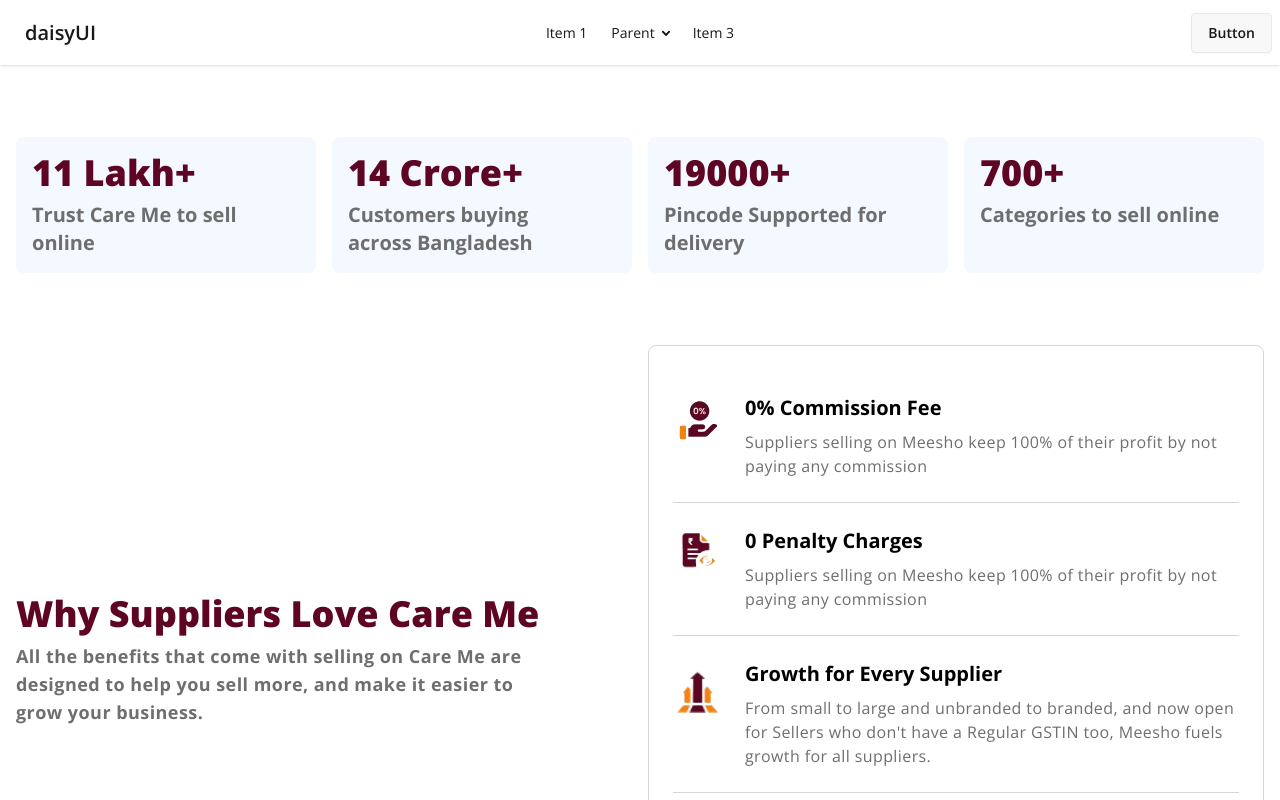
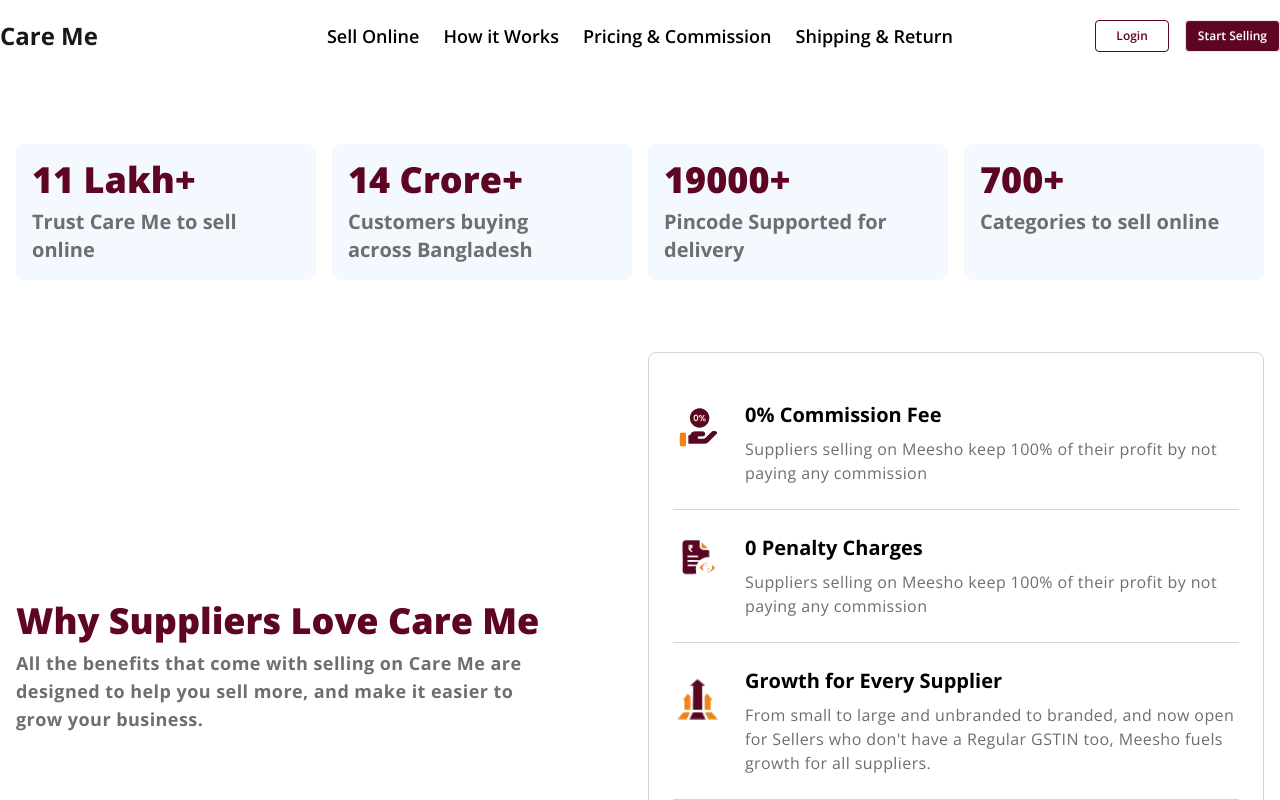
Before and after one commit to Najmul-Shaon/CareMe, a React (Vite) app: page / in a window 1280 px wide. Shown: the top 800 px of the page. Built offline with nearby package versions, Linux system fonts and the light colour scheme.

Commit message:
add menu on navbar

```diff
--- /dev/null
+++ b/src/components/Banner.jsx
@@ -0,0 +1,55 @@
+// import p_man from "../assets/p_man2.png";
+
+// const Banner = () => {
+//   return (
+//     <div className="bg-bannerPrimaryColor">
+//       <div className="grid grid-cols-1 md:grid-cols-2">
+//         {/* Left side - text content */}
+//         <div className="max-w-screen-xl mx-auto px-4 lg:px-0 w-full flex items-center">
+//           <div className="space-y-5">
+//             <h3 className="text-4xl font-extrabold text-textHeadingColor leading-11">
+//               Sell online to 14 Cr+ customers at{" "}
+//               <span className="text-primaryColor">0% Commission</span>
+//             </h3>
+//             <p>
+//               Become a Care Me seller and grow your business across Bangladesh{" "}
+//               <span>New!</span>
+//               Don’t have a GSTIN? You can still sell on Meesho.{" "}
+//               <span>Know more</span>
+//             </p>
+//             <div className="join w-full">
+//               <input
+//                 className="input join-item w-[70%]"
+//                 placeholder="Enter your mobile number"
+//               />
+//               <button className="btn join-item bg-primaryColor text-white text-md">
+//                 Start Selling
+//               </button>
+//             </div>
+//           </div>
+//         </div>
+
+//         {/* Right side - full width image background */}
+//         <div className="bg-bannerSecondaryColor flex justify-center items-center rounded-tl-full">
+//           <figure>
+//             <img src={p_man} alt="delivery man img" />
+//           </figure>
+//         </div>
+//       </div>
+//     </div>
+//   );
+// };
+
+// export default Banner;
+
+import React from 'react';
+
+const Banner = () => {
+    return (
+        <div>
+
+        </div>
+    );
+};
+
+export default Banner;
--- a/src/components/Footer.jsx
+++ b/src/components/Footer.jsx
@@ -10,7 +10,7 @@ const Footer = () => {
               Sell your products to crores of customers on Meesho at 0%
               commission
             </p>
-            <button className="btn btn-sm px-4 py-2 bg-accentColor border-0 text-white text-lg">
+            <button className="btn btn-sm px-4 py-2 shadow-none bg-accentColor border-0 text-white text-lg">
               Start Selling
             </button>
           </div>
--- a/src/components/Navbar.jsx
+++ b/src/components/Navbar.jsx
@@ -1,6 +1,46 @@
+import { Link, NavLink } from "react-router-dom";
+
 const Navbar = () => {
+  const navLinks = (
+    <>
+      <li>
+        <NavLink
+          className="md:text-lg text-textHeadingColor font-semibold hover:text-primaryColor"
+          to="/"
+        >
+          Sell Online
+        </NavLink>
+      </li>
+      <li>
+        <NavLink
+          className="md:text-lg text-textHeadingColor font-semibold hover:text-primaryColor"
+          to="/"
+        >
+          How it Works
+        </NavLink>
+      </li>
+      <li>
+        <NavLink
+          className="md:text-lg text-textHeadingColor font-semibold hover:text-primaryColor"
+          to="/"
+        >
+          Pricing & Commission
+        </NavLink>
+      </li>
+      <li>
+        <NavLink
+          className="md:text-lg text-textHeadingColor font-semibold hover:text-primaryColor"
+          to="/"
+        >
+          Shipping & Return
+        </NavLink>
+      </li>
+    </>
+  );
+
   return (
-    <div className="navbar bg-base-100 shadow-sm font-open-sans">
+    <nav className="bg-backgroundColor">
+      <div className="navbar font-open-sans max-w-screen-xl mx-auto px-4 lg:px-0">
         <div className="navbar-start">
           <div className="dropdown">
             <div tabIndex={0} role="button" className="btn btn-ghost lg:hidden">
@@ -24,54 +64,31 @@ const Navbar = () => {
               tabIndex={0}
               className="menu menu-sm dropdown-content bg-base-100 rounded-box z-1 mt-3 w-52 p-2 shadow"
             >
-            <li>
-              <a>Item 1</a>
-            </li>
-            <li>
-              <a>Parent</a>
-              <ul className="p-2">
-                <li>
-                  <a>Submenu 1</a>
-                </li>
-                <li>
-                  <a>Submenu 2</a>
-                </li>
-              </ul>
-            </li>
-            <li>
-              <a>Item 3</a>
-            </li>
+              {navLinks}
             </ul>
           </div>
-        <a className="btn btn-ghost text-xl">daisyUI</a>
+          <Link to={"/"}>
+            <h3 className="text-2xl font-bold">Care Me</h3>
+          </Link>
         </div>
         <div className="navbar-center hidden lg:flex">
-        <ul className="menu menu-horizontal px-1">
-          <li>
-            <a>Item 1</a>
-          </li>
-          <li>
-            <details>
-              <summary>Parent</summary>
-              <ul className="p-2">
-                <li>
-                  <a>Submenu 1</a>
-                </li>
-                <li>
-                  <a>Submenu 2</a>
-                </li>
-              </ul>
-            </details>
-          </li>
-          <li>
-            <a>Item 3</a>
-          </li>
-        </ul>
+          <ul className="menu menu-horizontal px-1">{navLinks}</ul>
         </div>
         <div className="navbar-end">
-        <a className="btn">Button</a>
+          <div className="flex justify-center items-center gap-4">
+            <Link
+              to={"/"}
+              className="btn btn-sm btn-outline py-0 px-5 hover:bg-primaryColor border-primaryColor text-primaryColor hover:text-white"
+            >
+              Login
+            </Link>
+            <Link to={"/"} className="btn btn-sm bg-primaryColor text-white">
+              Start Selling
+            </Link>
           </div>
         </div>
+      </div>
+    </nav>
   );
 };
 
--- a/src/components/Rewards.jsx
+++ b/src/components/Rewards.jsx
@@ -4,7 +4,7 @@ import icon6 from "../assets/icon6.png";
 const Rewards = () => {
   return (
     <div className="bg-secondaryColor">
-      <div className="grid grid-cols-1 md:grid-cols-2 gap-4 mt-18 items-center max-w-screen-xl mx-auto px-4 ">
+      <div className="grid grid-cols-1 md:grid-cols-2 gap-4 mt-18 items-center max-w-screen-xl mx-auto px-4 lg:px-0">
         <div className="space-y-2">
           <h3 className="text-4xl font-extrabold text-primaryColor max-w-xl leading-11">
             Exclusive Supplier+ Rewards for the first 30 days
--- /dev/null
+++ b/src/components/SellerBanner.jsx
@@ -0,0 +1,54 @@
+import p_man from "../assets/p_man2.png";
+
+const SellerBanner = () => {
+  return (
+    <div className="bg-[#f5f2f2]">
+      <div className="max-w-screen-xl mx-auto flex flex-col-reverse lg:flex-row items-center px-4 py-12 gap-8">
+        {/* Text Section */}
+        <div className="flex-1">
+          <h1 className="text-3xl md:text-4xl font-bold mb-4">
+            Sell online to 14 Cr+ customers at <br />
+            <span className="text-[#6d0036]">0% Commission</span>
+          </h1>
+          <p className="text-gray-700 mb-4">
+            Become a Care Me seller and grow your business across Bangladesh
+          </p>
+          <div className="flex items-center mb-4">
+            <span className="bg-[#6d0036] text-white text-xs font-semibold px-2 py-1 rounded mr-2">
+              New!
+            </span>
+            <p className="text-gray-700 text-sm">
+              Don't have a GSTIN? You can still sell on Meesho.{" "}
+              <span className="text-[#6d0036] font-semibold cursor-pointer">
+                Know more
+              </span>
+            </p>
+          </div>
+          {/* Mobile Number Input */}
+          <div className="flex">
+            <input
+              type="text"
+              placeholder="Enter your mobile number"
+              className="w-full md:w-72 px-4 py-2 border border-gray-300 rounded-l-md focus:outline-none"
+            />
+            <button className="bg-[#6d0036] text-white px-4 py-2 rounded-r-md font-semibold">
+              Start Selling
+            </button>
+          </div>
+        </div>
+
+        {/* Image Section */}
+        <div className="flex-1 flex justify-center relative">
+          <div className="bg-[#4b000f] rounded-full w-80 h-80 absolute top-0 left-0 transform -translate-x-1/4 -translate-y-1/4 z-0"></div>
+          <img
+            src={p_man} // replace with your image URL
+            alt="Seller holding boxes"
+            className="relative z-10 w-full max-w-xs object-contain"
+          />
+        </div>
+      </div>
+    </div>
+  );
+};
+
+export default SellerBanner;
--- a/src/index.css
+++ b/src/index.css
@@ -16,3 +16,32 @@
   --color-textSubHeadingColor: #6e6e6f;
   --color-footerTextColor: #ffffff;
 }
+
+.menu {
+  :where(
+      li:not(.menu-title, .disabled)
+        > *:not(ul, details, .menu-title):not(
+          .menu-active,
+          :active,
+          .btn
+        ):hover,
+      li:not(.menu-title, .disabled)
+        > details
+        > summary:not(.menu-title):not(.menu-active, :active, .btn):hover
+    ) {
+    /* cursor: pointer; */
+    background-color: transparent;
+    color: #5e0523;
+  }
+}
+
+.menu {
+  & :where(li) {
+    & > :not(ul, .menu-title, details, .btn):active,
+    & > :not(ul, .menu-title, details, .btn).menu-active,
+    & > details > summary:active {
+      color: black;
+      background-color: transparent;
+    }
+  }
+}
--- a/src/pages/Home.jsx
+++ b/src/pages/Home.jsx
@@ -1,7 +1,9 @@
+import Banner from "../components/Banner";
 import Blogs from "../components/Blogs";
 import HowItWork from "../components/HowItWork";
 import PopulerCategories from "../components/PopulerCategories";
 import Rewards from "../components/Rewards";
+import SellerBanner from "../components/SellerBanner";
 import Stats from "../components/Stats";
 import Support from "../components/Support";
 import WhyUs from "../components/WhyUs";
@@ -9,6 +11,8 @@ import WhyUs from "../components/WhyUs";
 const Home = () => {
   return (
     <div className="font-open-sans">
+      {/* <SellerBanner /> */}
+      <Banner />
       <Stats />
       <WhyUs />
       <Rewards />
```
Also changed, not shown: src/assets/p_man2.png (added). Lines whose indentation alone changed are shown as unchanged.
